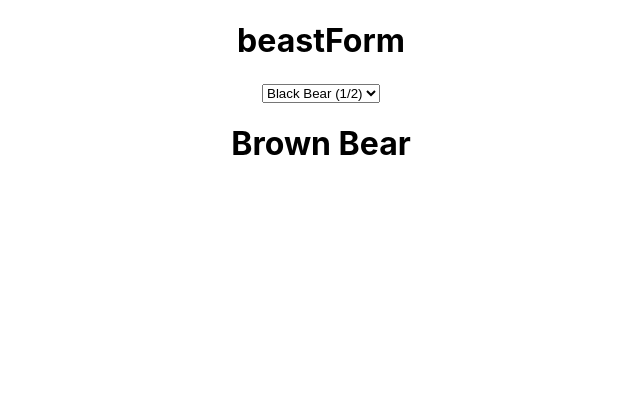
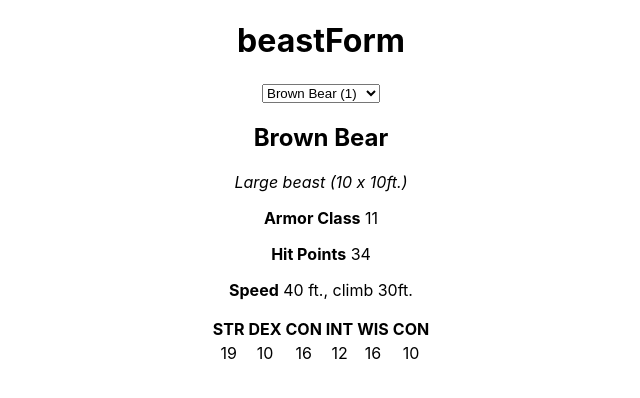
Before and after one commit to hopesmyth/beastForm, a React (Create React App) app: page / in a window 1280 px wide. Shown: the top 398 px of the page, without its empty margins (319-959 px from the left). Built offline with nearby package versions, Linux system fonts and the light colour scheme.

Commit message:
Displaying attributes

```diff
--- a/src/App.js
+++ b/src/App.js
@@ -4,6 +4,7 @@ import statBlocks from "./statBlocks/statBlocks";
 import CreatureSelect from "./components/CreatureSelect";
 import defaultCharacter from "./utils/defaultCharacter";
 import generateBeastForm from "./utils/generateBeastForm";
+import StatBlock from "./components/StatBlock";
 
 
 class App extends React.Component {
@@ -11,17 +12,10 @@ class App extends React.Component {
     super(props);
 
     this.state = {
-      loading: true,
       selectedBeast: 'brownBear',
       wildShapes: this.getWildShapes(),
       character: defaultCharacter,
-      beastForm: {},
     };
-  }
-
-  componentDidMount() {
-    this.refreshBeastForm();
-    this.setState({ loading: false });
   }
 
   getWildShapes = () => {
@@ -37,27 +31,20 @@ class App extends React.Component {
 
   selectWildShape = (index) => {
     this.setState({ selectedBeast: index });
-    this.refreshBeastForm();
-  };
-
-  refreshBeastForm = () => {
-    const { selectedBeast, character } = this.state;
-    const beastForm = generateBeastForm({ beast: statBlocks[selectedBeast], character });
-    this.setState({ beastForm });
   };
 
   render() {
-    const { loading, selectedBeast, wildShapes, beastForm } = this.state;
+    const { selectedBeast, wildShapes, character } = this.state;
+
+    const beastForm = generateBeastForm({ beast: statBlocks[selectedBeast], character });
 
     console.log(beastForm);
-
-    if (loading) return (<></>);
 
     return (
       <div className="App">
         <h1>beastForm</h1>
         <CreatureSelect creatures={wildShapes} selected={selectedBeast} selectFunc={this.selectWildShape}/>
-        <h1>{beastForm.name}</h1>
+        <StatBlock stats={beastForm}/>
       </div>
     )
   }
--- a/src/components/CreatureSelect.js
+++ b/src/components/CreatureSelect.js
@@ -1,13 +1,13 @@
 import React from 'react';
-import renderFraction from "../utils/renderFraction";
+import {renderFraction} from "../utils/stringUtils";
 
 class CreatureSelect extends React.Component {
 
   render() {
-    const { creatures, selectedBeast, selectFunc } = this.props;
+    const { creatures, selected, selectFunc } = this.props;
 
     return (
-      <select value={selectedBeast} onChange={(e) => {selectFunc(e.target.value)}}>
+      <select value={selected} onChange={(e) => {selectFunc(e.target.value)}}>
         {creatures.map(c =>
           <option key={c.index} value={c.index}>
             {c.name} ({renderFraction(c.cr)})
--- /dev/null
+++ b/src/components/StatBlock.js
@@ -0,0 +1,24 @@
+import React from 'react';
+import DescriptionLine from "./subcomponents/DescriptionLine";
+import Speeds from "./subcomponents/Speeds";
+import AttributesTable from "./subcomponents/AttributesTable";
+
+class StatBlock extends React.Component {
+
+  render() {
+    const { stats } = this.props;
+
+    return (
+     <div className="beast-form">
+       <h2>{stats.name}</h2>
+       <DescriptionLine size={stats.size} type={stats.type}/>
+       <p><strong>Armor Class</strong> {stats.ac}</p>
+       <p><strong>Hit Points</strong> {stats.hp}</p>
+       <Speeds stats={stats}/>
+       <AttributesTable attributeRows={[stats.attributes]}/>
+     </div>
+    )
+  }
+}
+
+export default StatBlock;
--- /dev/null
+++ b/src/components/subcomponents/AttributesTable.js
@@ -0,0 +1,39 @@
+import React from 'react';
+
+const AttributeRow = ({ attributes }) => (
+  <tr>
+    <td>{attributes.str}</td>
+    <td>{attributes.dex}</td>
+    <td>{attributes.con}</td>
+    <td>{attributes.int}</td>
+    <td>{attributes.wis}</td>
+    <td>{attributes.cha}</td>
+  </tr>
+);
+
+class AttributesTable extends React.Component {
+
+  render() {
+    const { attributeRows } = this.props;
+
+    return (
+      <table className="center">
+        <thead>
+          <tr>
+            <th>STR</th>
+            <th>DEX</th>
+            <th>CON</th>
+            <th>INT</th>
+            <th>WIS</th>
+            <th>CON</th>
+          </tr>
+        </thead>
+        <tbody>
+        { attributeRows.map((attr, index) => <AttributeRow key={`attributeTableRow ${index}`} attributes={attr}/> )}
+        </tbody>
+      </table>
+    );
+  }
+}
+
+export default AttributesTable;
--- /dev/null
+++ b/src/components/subcomponents/DescriptionLine.js
@@ -0,0 +1,21 @@
+import React from 'react';
+import {capitalise} from "../../utils/stringUtils";
+
+const sizeChart = {
+  tiny: 2.5,
+  small: 5,
+  medium: 5,
+  large: 10,
+  huge: 15,
+  gargantuan: 20,
+};
+
+const DescriptionLine = ({size, type}) => (
+  <p>
+    <em>
+      {capitalise(size)} {type} ({sizeChart[size]} x {sizeChart[size]}ft.)
+    </em>
+  </p>
+);
+
+export default DescriptionLine;
--- /dev/null
+++ b/src/components/subcomponents/Speeds.js
@@ -0,0 +1,21 @@
+import React from 'react';
+
+class Speeds extends React.Component{
+
+  render() {
+    const { stats: { speed, climbSpeed, swimSpeed, flySpeed, burrowSpeed } } = this.props;
+
+    return (
+      <p>
+        <strong>Speed</strong> {speed} ft.
+        { climbSpeed ? <>, climb {climbSpeed}ft.</> : <></> }
+        { swimSpeed ? <>, swim {swimSpeed}ft.</> : <></> }
+        { flySpeed ? <>, fly {flySpeed}ft.</> : <></> }
+        { burrowSpeed ? <>, burrow {burrowSpeed}ft.</> : <></> }
+      </p>
+    )
+  }
+
+}
+
+export default Speeds;
--- a/src/utils/renderFraction.js
+++ /dev/null
@@ -1,14 +0,0 @@
-const renderFraction = ( value ) => {
-  switch (value) {
-    case 0.5:
-      return '1/2';
-    case 0.25:
-      return '1/4';
-    case 0.125:
-      return '1/8';
-    default:
-      return `${value}`
-  }
-};
-
-export default renderFraction;
--- /dev/null
+++ b/src/utils/stringUtils.js
@@ -0,0 +1,27 @@
+export const renderFraction = ( value ) => {
+  switch (value) {
+    case 0.5:
+      return '1/2';
+    case 0.25:
+      return '1/4';
+    case 0.125:
+      return '1/8';
+    default:
+      return `${value}`
+  }
+};
+
+export const capitalise = (string) => {
+  return string.charAt(0).toUpperCase() + string.slice(1);
+};
+
+export const renderBonus = ( bonus ) => {
+  switch (bonus) {
+    case bonus > 0:
+      return `+${bonus}`;
+    case bonus < 0:
+      return `-${bonus}`;
+    default:
+      return `${bonus}`;
+  }
+};
```
